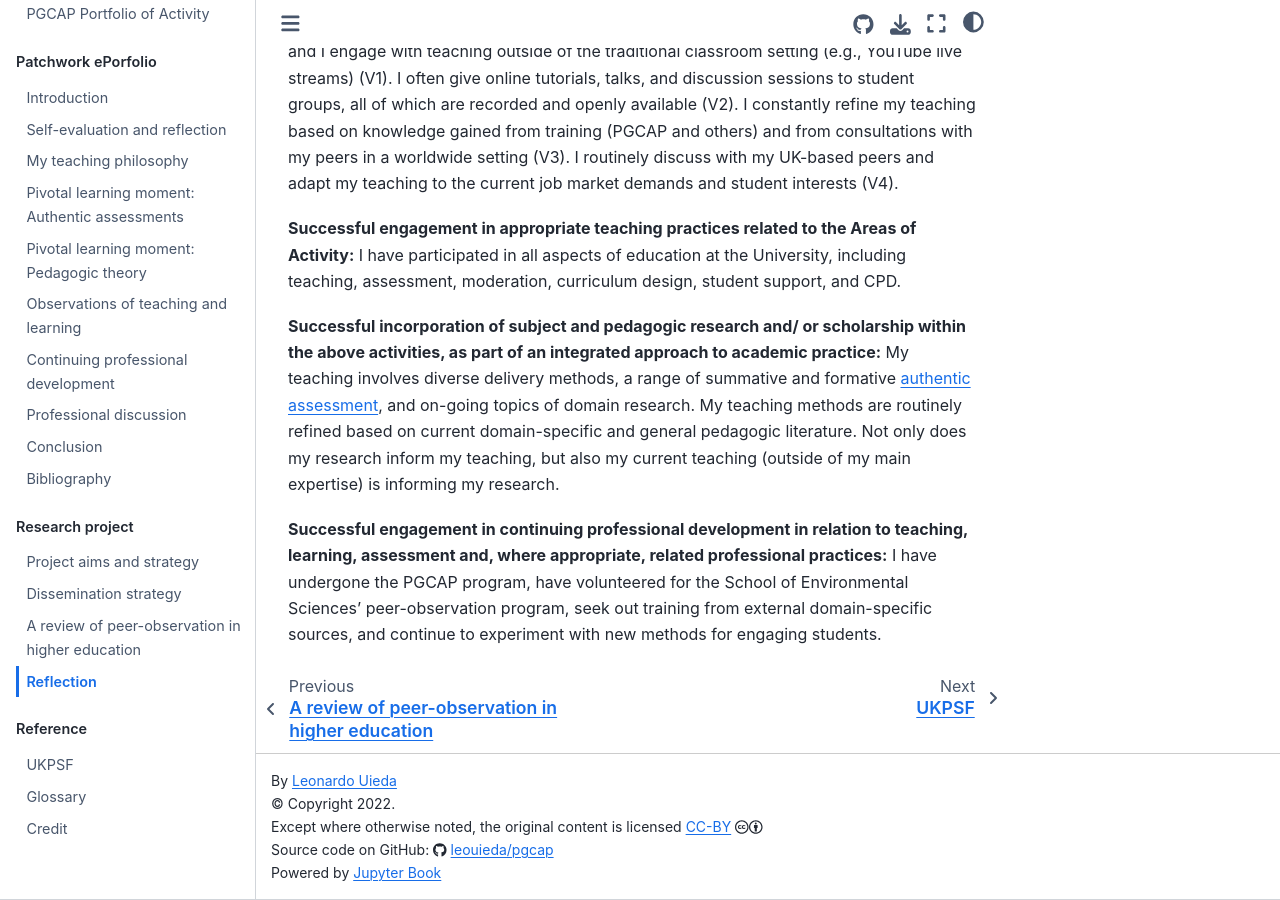
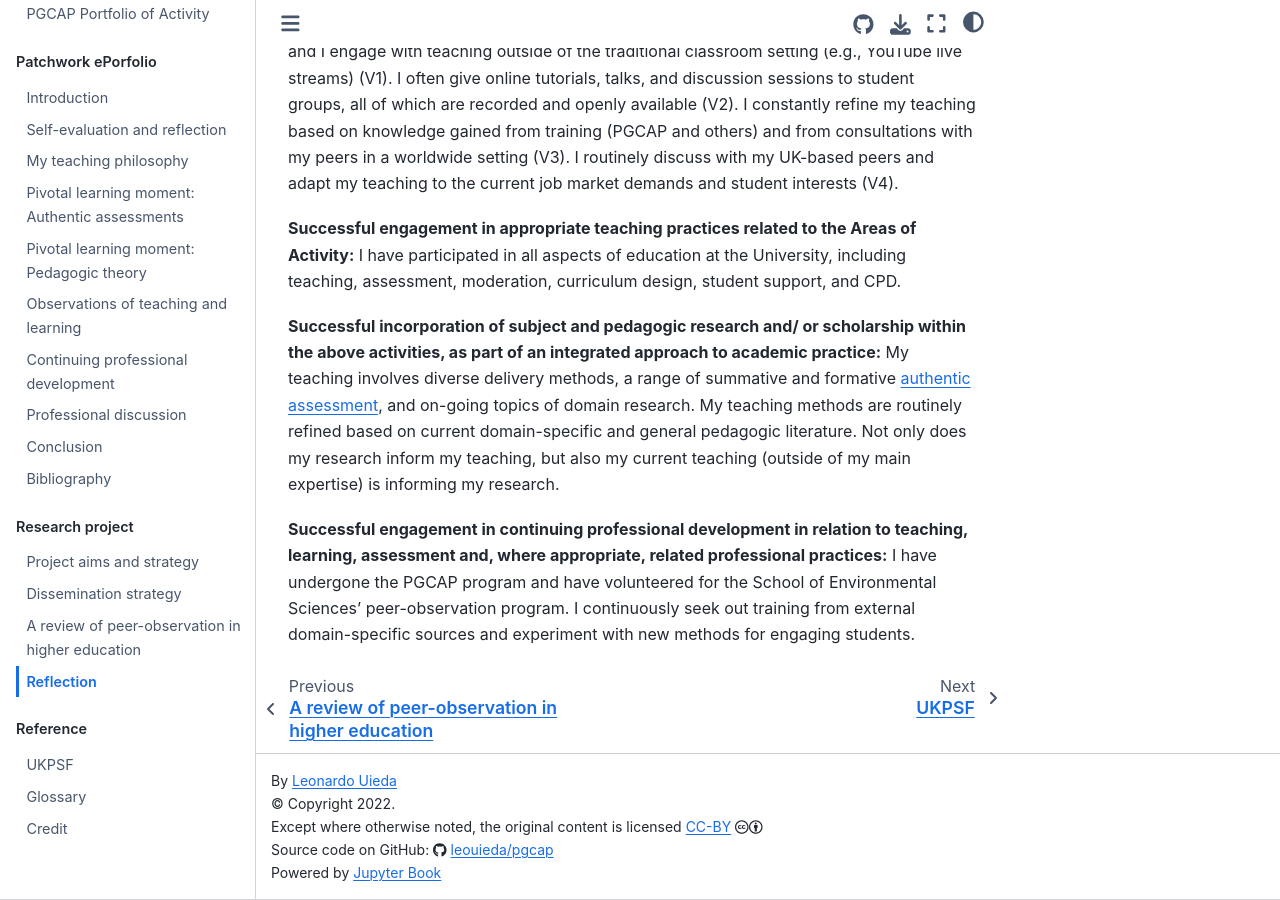
Before and after one commit to leouieda/pgcap, a Jupyter Book: the page built from reflection.md, in a window 1280 px wide and 900 px high, scrolled down 653 px. Built offline with Jupyter Book 1.0.4 settings and Sphinx 7.4.7 and the Sphinx Book theme 1.1.4, drawn with Linux system fonts in a browser that asks for light colours.

Commit message:
Minor corrections

```diff
--- a/reflection.md
+++ b/reflection.md
@@ -2,7 +2,7 @@
 
 Through the {term}`PGCAP` programme, I have been able to supplement my existing
 skill set in order to fulfil the characteristics outlined in [Descriptor 2](d2)
-of the {term}`UKPSF`:
+of the {term}`UKPSF`.
 
 **Successful engagement across all five Areas of Activity:**
 I have designed a new module in the Geophysics programme, made significant
@@ -55,7 +55,7 @@
 **Successful engagement in continuing professional development in relation to
 teaching, learning, assessment and, where appropriate, related professional
 practices:**
-I have undergone the PGCAP program, have volunteered for the School of
-Environmental Sciences' peer-observation program, seek out training from
-external domain-specific sources, and continue to experiment with new methods
+I have undergone the PGCAP program and have volunteered for the School of
+Environmental Sciences' peer-observation program. I continuously seek out
+training from external domain-specific sources and experiment with new methods
 for engaging students.
```
Also changed, not shown: report.md (+3 -4 lines).
